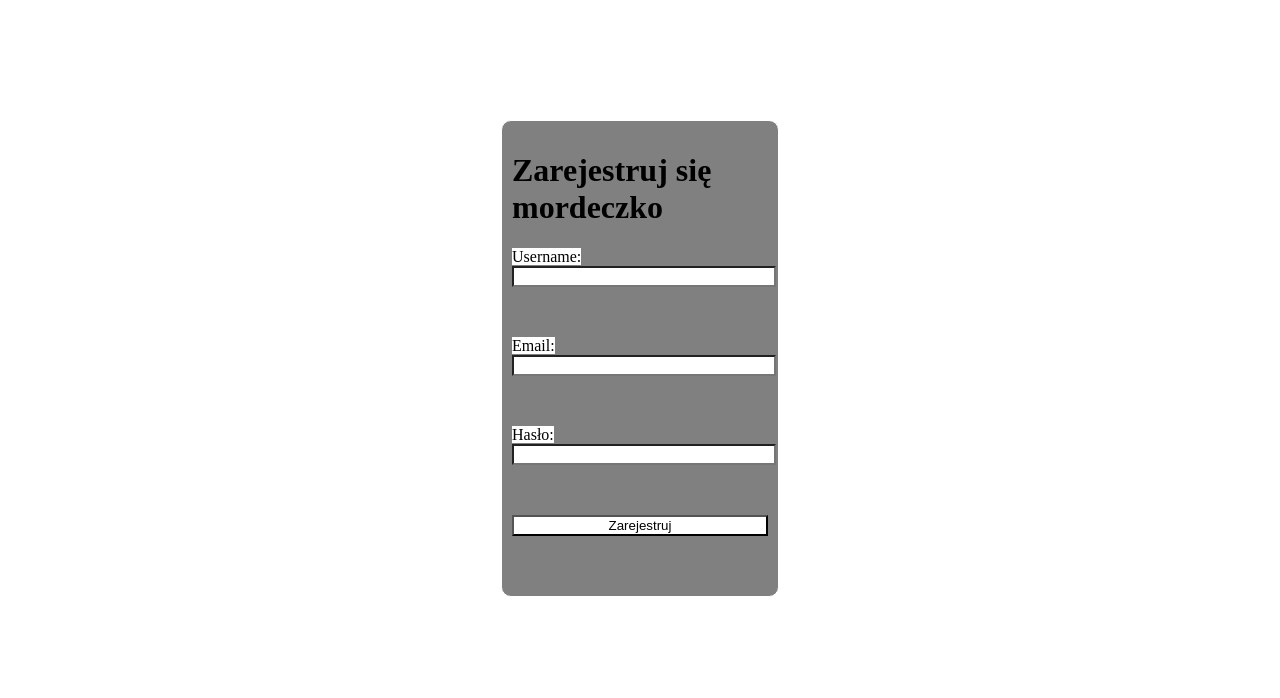
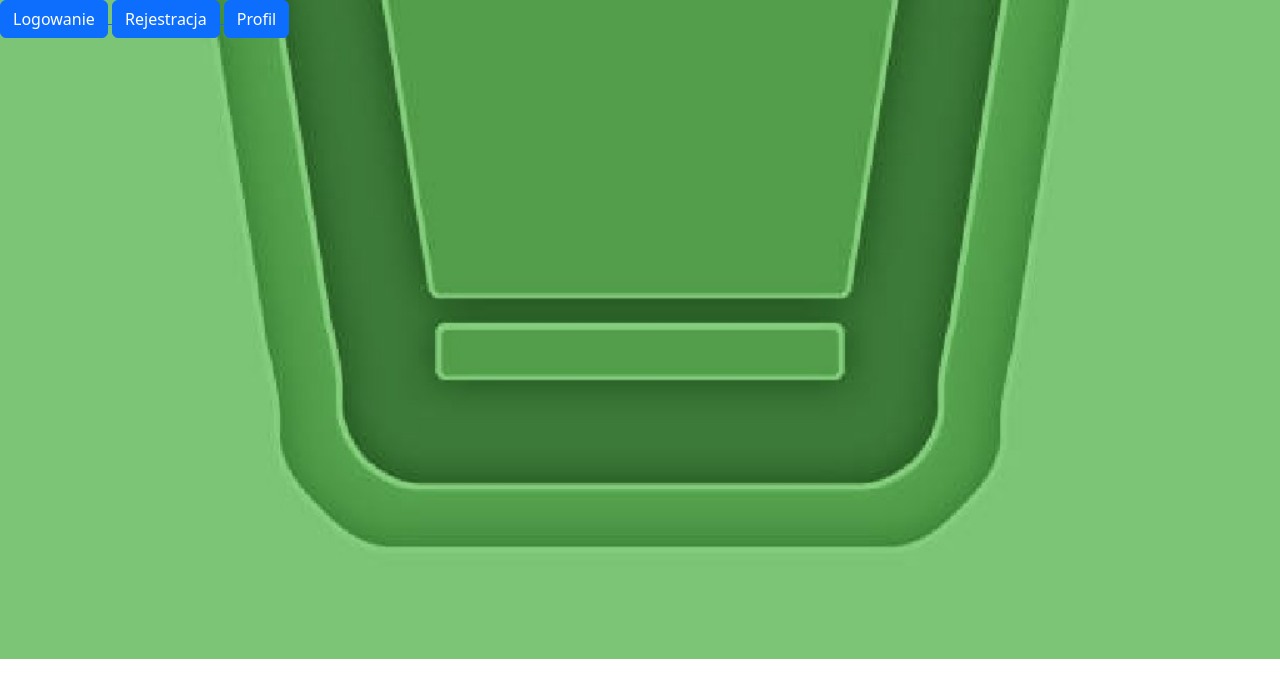
Before and after one commit to 1oskaaar/FacebookPoprawny, a PHP site: page / in a window 1280 px wide. Shown: the top 698 px of the page. Run offline with PHP 8.4, Linux system fonts and the light colour scheme; data that the repository does not hold is empty.

Commit message:
dodanie zdjecia bacgroundu i poprawki cssa

```diff
--- a/index.php
+++ b/index.php
@@ -1,24 +1,39 @@
+<?php
+require_once('class/User.class.php');
+require_once('class/Profile.class.php');
+session_start();
+?>
 <!DOCTYPE html>
-<html lang="en">
+<html lang="pl">
+
 <head>
     <meta charset="UTF-8">
     <meta name="viewport" content="width=device-width, initial-scale=1.0">
-    <title>Rejestracja</title>
-    <link rel="stylesheet" href="style1.css">
+    <title>Strona główna</title>
+    <link rel="stylesheet" href="styllogowania.css">
+    <link href="https://cdn.jsdelivr.net/npm/bootstrap@5.3.3/dist/css/bootstrap.min.css" rel="stylesheet" integrity="sha384-QWTKZyjpPEjISv5WaRU9OFeRpok6YctnYmDr5pNlyT2bRjXh0JMhjY6hW+ALEwIH" crossorigin="anonymous">
+    <script src="https://cdn.jsdelivr.net/npm/bootstrap@5.3.3/dist/js/bootstrap.bundle.min.js" integrity="sha384-YvpcrYf0tY3lHB60NNkmXc5s9fDVZLESaAA55NDzOxhy9GkcIdslK1eN7N6jIeHz" crossorigin="anonymous"></script>
 </head>
+
 <body>
-   <div id="login">
-    <h1>Zarejestruj się mordeczko</h1>
-    <form action="" method="post">
-    <label for="usernameInput">Username:</label>
-    <input type="text" name="username" id="usernameInput">
-    <label for="emailInput">Email:</label>
-    <input type="email" name="email" id="emailInput">
-    <label for="passwordInput">Hasło:</label>
-    <input type="password" name="password" id="passwordInput">
-    <input type="hidden" name="action" value="register">
-    <input type="submit" value="Zarejestruj">
-</form>
-</div>
+
+<a href="login.php">
+<button class="btn btn-primary">Logowanie</button>
+</a>
+<a href="rejestracja.php">
+<button class="btn btn-primary">Rejestracja</button>
+</a>
+<a href="profile.php">
+<button class="btn btn-primary">Profil</button>
+</a>
+<br>
+<?php
+$profiles = profile::GetAll();
+foreach ($profiles as $profile){
+    echo '<img src="'.$profile->getProfilePhotoURL().'" style="height: 200px">';
+    echo $profile->getFullName();
+    echo "<br>";
+}
+?>
 </body>
 </html>
--- /dev/null
+++ b/styllogowania.css
@@ -0,0 +1,6 @@
+body {
+    background-image: url('Designer.jpeg');
+    background-size: cover; /* Dopasowuje obrazek do rozmiaru okna */
+    background-repeat: no-repeat; /* Zapobiega powtarzaniu obrazka */
+    background-position: center center; /* Ustawia obrazek na środku */
+}
```
Also changed, not shown: designer.jpeg (added).
